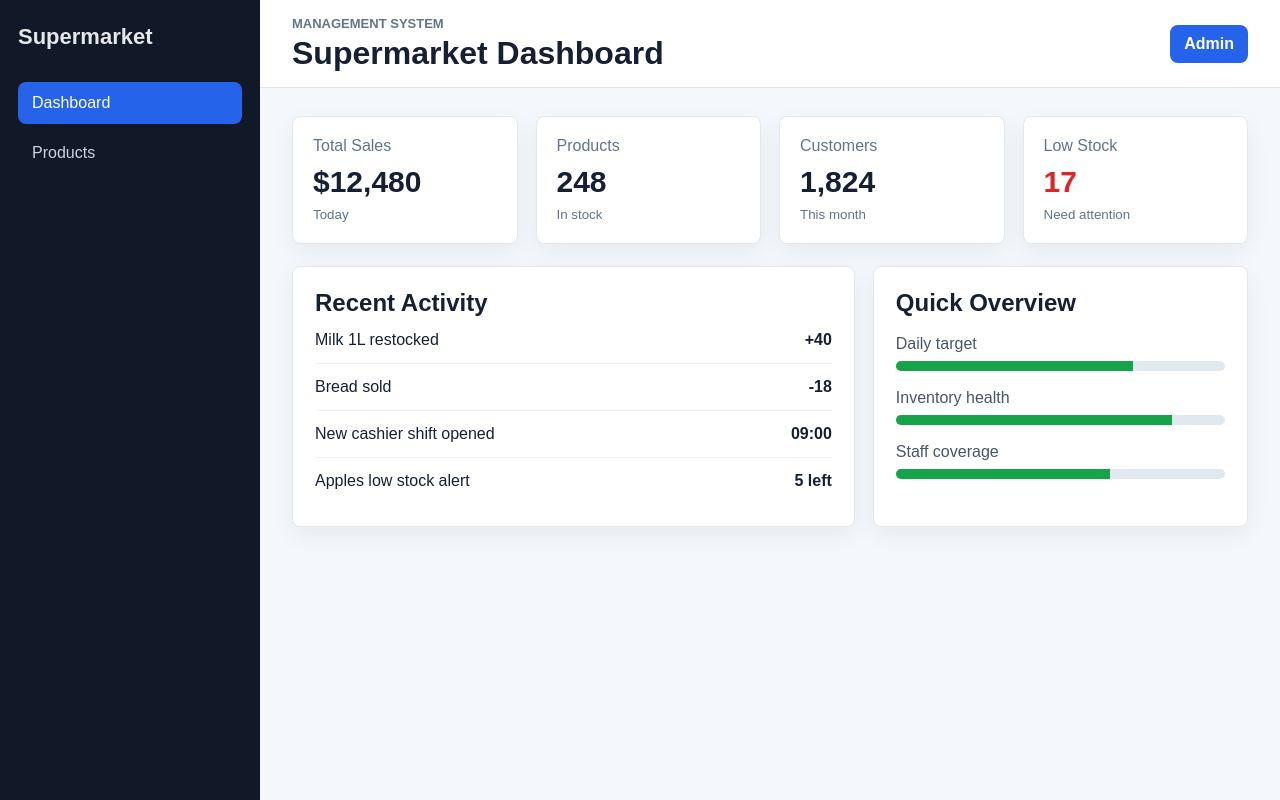
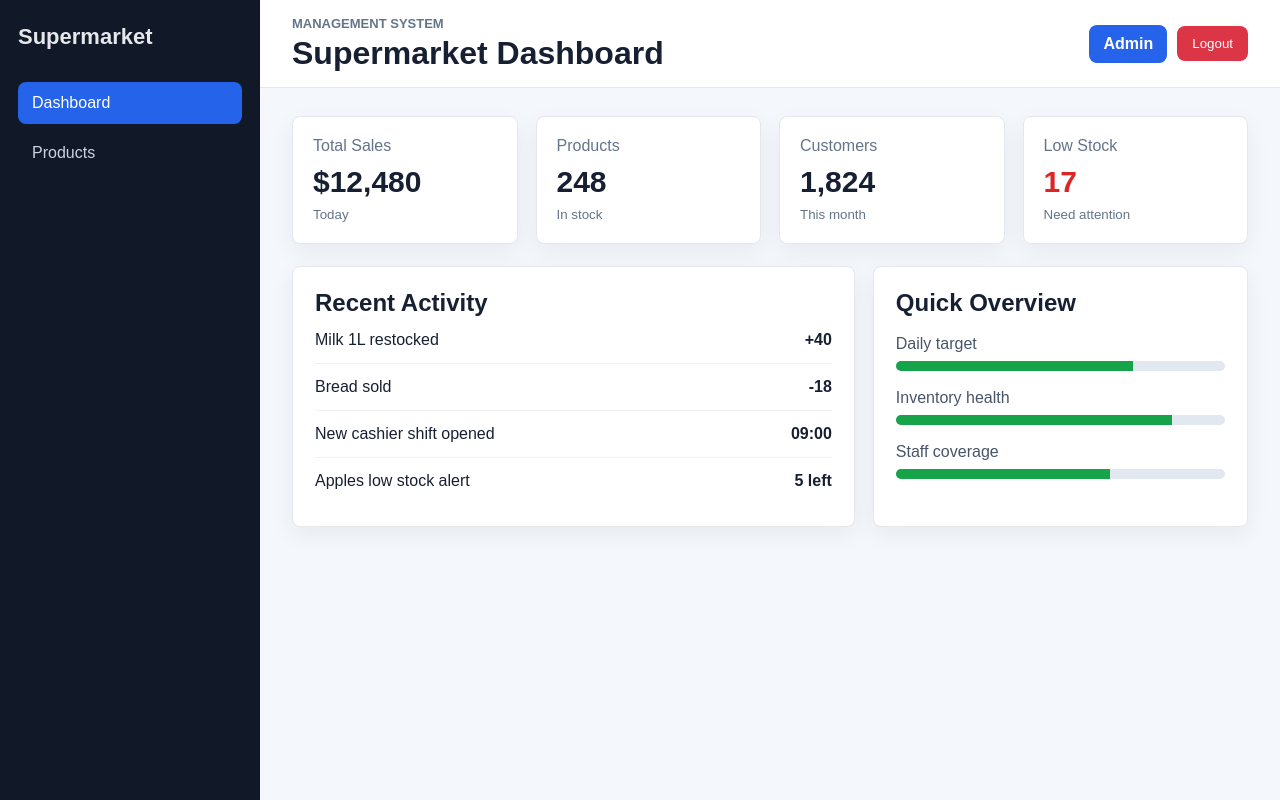
Before and after one commit to ElsaSallahu/supermarket-management, a React (Create React App) app in the folder frontend/: page /dashboard in a window 1280 px wide. Built offline with nearby package versions, Linux system fonts and the light colour scheme; sample sign-in values are in the browser's storage.

Commit message:
ndryshime ne login register _nav

```diff
--- a/frontend/src/components/AppSidebar.jsx
+++ b/frontend/src/components/AppSidebar.jsx
@@ -16,7 +16,7 @@ import { AppSidebarNav } from './AppSidebarNav'
 import { logo } from 'assets/brand/logo'
 import { sygnet } from 'assets/brand/sygnet'
 
-import navigation from '../_nav'
+import getNavigation from '../_nav'
 
 
 const AppSidebar = () => {
@@ -46,7 +46,7 @@ const AppSidebar = () => {
           onClick={() => dispatch({ type: 'set', sidebarShow: false })}
         />
       </CSidebarHeader>
-      <AppSidebarNav items={navigation} />
+<AppSidebarNav items={getNavigation()}  />
       <CSidebarFooter className="border-top d-none d-lg-flex">
         <CSidebarToggler
           onClick={() => dispatch({ type: 'set', sidebarUnfoldable: !unfoldable })}
--- a/frontend/src/layouts/DefaultLayout.jsx
+++ b/frontend/src/layouts/DefaultLayout.jsx
@@ -1,25 +1,98 @@
-import React from "react"
-import { NavLink } from "react-router-dom"
-import AppContent from "../components/AppContent"
+import React, { useEffect } from "react";
+import {
+  NavLink,
+  useNavigate,
+} from "react-router-dom";
+
+import AppContent from "../components/AppContent";
 
 function DefaultLayout() {
+  const navigate =
+    useNavigate();
+
+  // PROTECT DASHBOARD
+  useEffect(() => {
+    const user =
+      localStorage.getItem(
+        "user"
+      );
+
+    if (!user) {
+      navigate("/login");
+    }
+  }, [navigate]);
+
+  // LOGOUT
+  const handleLogout = () => {
+    localStorage.removeItem(
+      "user"
+    );
+
+    navigate("/login");
+  };
+
   return (
     <div className="app-shell">
       <aside className="sidebar">
-        <div className="brand">Supermarket</div>
+        <div className="brand">
+          Supermarket
+        </div>
+
         <nav className="sidebar-nav">
-          <NavLink to="/dashboard">Dashboard</NavLink>
-          <NavLink to="/products">Products</NavLink>
+          <NavLink to="/dashboard">
+            Dashboard
+          </NavLink>
+
+          <NavLink to="/products">
+            Products
+          </NavLink>
         </nav>
       </aside>
 
       <main className="main-panel">
         <header className="topbar">
           <div>
-            <p className="eyebrow">Management System</p>
-            <h1>Supermarket Dashboard</h1>
+            <p className="eyebrow">
+              Management System
+            </p>
+
+            <h1>
+              Supermarket Dashboard
+            </h1>
           </div>
-          <div className="user-pill">Admin</div>
+
+          <div
+            style={{
+              display: "flex",
+              gap: "10px",
+              alignItems:
+                "center",
+            }}
+          >
+            <div className="user-pill">
+              Admin
+            </div>
+
+            <button
+              onClick={
+                handleLogout
+              }
+              style={{
+                background:
+                  "#dc3545",
+                color: "white",
+                border: "none",
+                padding:
+                  "10px 15px",
+                borderRadius:
+                  "8px",
+                cursor:
+                  "pointer",
+              }}
+            >
+              Logout
+            </button>
+          </div>
         </header>
 
         <section className="content-panel">
@@ -27,7 +100,7 @@ function DefaultLayout() {
         </section>
       </main>
     </div>
-  )
+  );
 }
 
-export default DefaultLayout
+export default DefaultLayout;
```
Also changed, not shown: frontend/src/_nav.js (added, +99 -0 lines).
